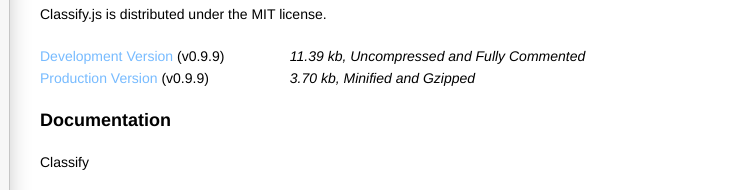
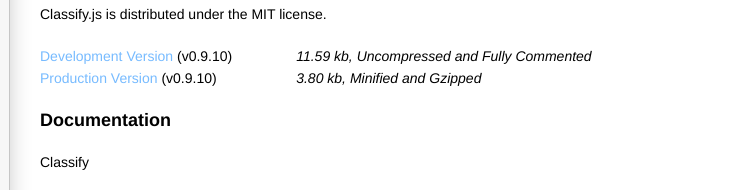
Before and after one commit to weikinhuang/Classify, a plain HTML site: page index.html in a window 1280 px wide. Shown: the part 540-730 px from the top of the page, 240-970 px from the left. Drawn offline with nearby package versions, Linux system fonts and the light colour scheme.

Commit message:
Updating to v0.9.10

```diff
--- a/index.html
+++ b/index.html
@@ -125,12 +125,12 @@
 				</p>
 				<table class="download-table">
 					<tr>
-						<th class="download-link"><a href="https://raw.github.com/weikinhuang/Classify/master/dist/classify.js">Development Version</a> (v0.9.9)</th>
-						<td class="download-detail">11.39 kb,  Uncompressed and Fully Commented</td>
+						<th class="download-link"><a href="https://raw.github.com/weikinhuang/Classify/master/dist/classify.js">Development Version</a> (v0.9.10)</th>
+						<td class="download-detail">11.59 kb,  Uncompressed and Fully Commented</td>
 					</tr>
 					<tr>
-						<th class="download-link"><a href="https://raw.github.com/weikinhuang/Classify/master/dist/classify.min.js">Production Version</a> (v0.9.9)</th>
-						<td class="download-detail">3.70 kb, Minified and Gzipped</td>
+						<th class="download-link"><a href="https://raw.github.com/weikinhuang/Classify/master/dist/classify.min.js">Production Version</a> (v0.9.10)</th>
+						<td class="download-detail">3.80 kb, Minified and Gzipped</td>
 					</tr>
 				</table>
 			</div>
@@ -1419,6 +1419,13 @@
 				<h2 id="changelog">Change Log</h2>
 				<div>
 					<div class="changelog">
+<b class="changelog-header">v0.9.10</b>
+<ul class="changelog-list">
+<li>BREAKING CHANGE, implements overrides extends when defining a class that institutes both</li>
+<li>Use ES5 Object.create when possible</li>
+</ul>
+</div>
+<div class="changelog">
 <b class="changelog-header">v0.9.9</b>
 <ul class="changelog-list">
 <li>Fix issue when extending non Classify objects overriding special properties</li>
@@ -1456,7 +1463,7 @@
 <b class="changelog-header">v0.9.4</b>
 <ul class="changelog-list">
 <li>Adding Travis-ci config file</li>
-<li>Fix issue with IE6-9 when extending from non CLassify classes</li>
+<li>Fix issue with IE6-9 when extending from non Classify classes</li>
 <li>General bug fixes, removing support for IE<6</li>
 </ul>
 </div>
```
